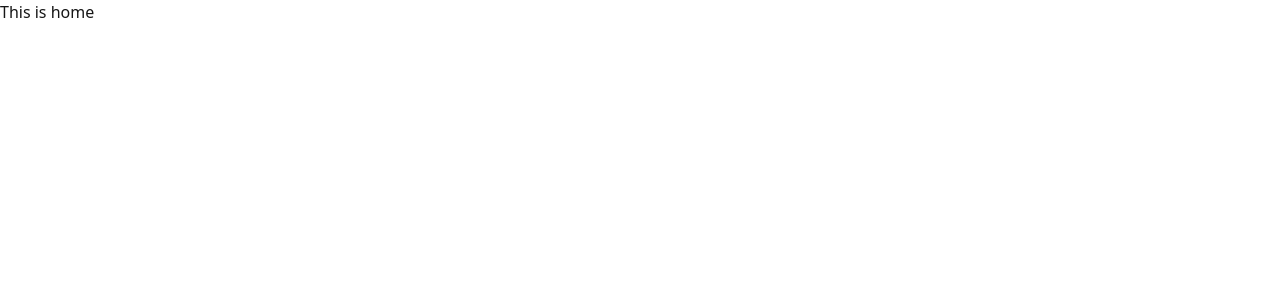
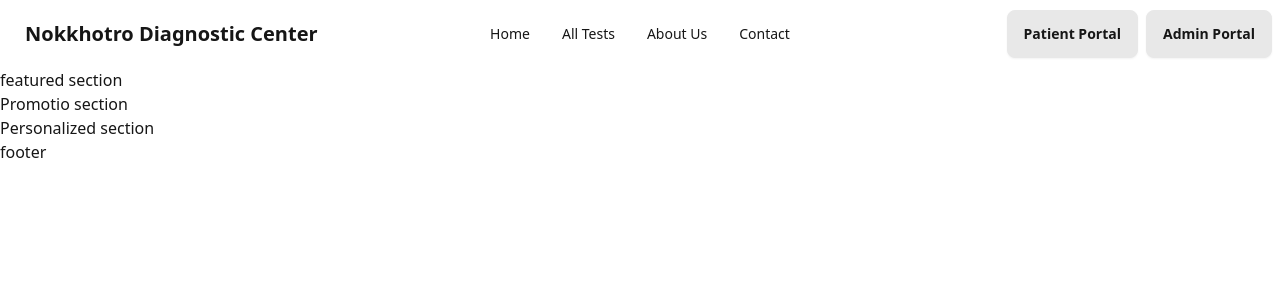
Before and after one commit to hossain-ahamed-khan/Famous-Diagnostic-Center-Client, a React (Vite) app: page / in a window 1280 px wide. Shown: the top 300 px of the page. Built offline with nearby package versions, Linux system fonts and the light colour scheme.

Commit message:
added navbar and setup home page

```diff
--- /dev/null
+++ b/src/Components/Footer.jsx
@@ -0,0 +1,10 @@
+
+const Footer = () => {
+    return (
+        <div>
+            <h1>footer</h1>
+        </div>
+    );
+};
+
+export default Footer;
--- /dev/null
+++ b/src/Components/Navbar.jsx
@@ -0,0 +1,38 @@
+
+const Navbar = () => {
+
+    const navLinks = <>
+        <li><a>Home</a></li>
+        <li><a>All Tests</a></li>
+        <li><a>About Us</a></li>
+        <li><a>Contact</a></li>
+    </>
+    return (
+        <div>
+            <div className="navbar bg-base-100">
+                <div className="navbar-start">
+                    <div className="dropdown">
+                        <div tabIndex={0} role="button" className="btn btn-ghost lg:hidden">
+                            <svg xmlns="http://www.w3.org/2000/svg" className="h-5 w-5" fill="none" viewBox="0 0 24 24" stroke="currentColor"><path strokeLinecap="round" strokeLinejoin="round" strokeWidth="2" d="M4 6h16M4 12h8m-8 6h16" /></svg>
+                        </div>
+                        <ul tabIndex={0} className="menu menu-sm dropdown-content mt-3 z-[1] p-2 shadow bg-base-100 rounded-box w-52">
+                            {navLinks}
+                        </ul>
+                    </div>
+                    <a className="btn btn-ghost text-xl">Nokkhotro Diagnostic Center</a>
+                </div>
+                <div className="navbar-center hidden lg:flex">
+                    <ul className="menu menu-horizontal px-1">
+                        {navLinks}
+                    </ul>
+                </div>
+                <div className="navbar-end">
+                    <a className="btn mr-2">Patient Portal</a>
+                    <a className="btn">Admin Portal</a>
+                </div>
+            </div>
+        </div>
+    );
+};
+
+export default Navbar;
--- a/src/Layout/Main.jsx
+++ b/src/Layout/Main.jsx
@@ -1,9 +1,13 @@
 import { Outlet } from "react-router-dom";
+import Navbar from "../Components/Navbar";
+import Footer from "../Components/Footer";
 
 const Main = () => {
     return (
         <div>
+            <Navbar></Navbar>
             <Outlet></Outlet>
+            <Footer></Footer>
         </div>
     );
 };
--- /dev/null
+++ b/src/Pages/Home/Featured.jsx
@@ -0,0 +1,10 @@
+
+const Featured = () => {
+    return (
+        <section>
+            <h1>featured section</h1>
+        </section>
+    );
+};
+
+export default Featured;
--- a/src/Pages/Home/Home.jsx
+++ b/src/Pages/Home/Home.jsx
@@ -1,9 +1,15 @@
+import Featured from "./Featured";
+import Promotions from "./Promotions";
+import Personalized from "./Personalized";
+
 
 const Home = () => {
     return (
-        <div>
-            <h1>This is home</h1>
-        </div>
+        <>
+            <Featured></Featured>
+            <Promotions></Promotions>
+            <Personalized></Personalized>
+        </>
     );
 };
 
--- /dev/null
+++ b/src/Pages/Home/Personalized.jsx
@@ -0,0 +1,10 @@
+
+const Personalized = () => {
+    return (
+        <div>
+            <h1>Personalized section</h1>
+        </div>
+    );
+};
+
+export default Personalized;
--- /dev/null
+++ b/src/Pages/Home/Promotions.jsx
@@ -0,0 +1,10 @@
+
+const Promotions = () => {
+    return (
+        <section>
+            <h1>Promotio section</h1>
+        </section>
+    );
+};
+
+export default Promotions;
```
